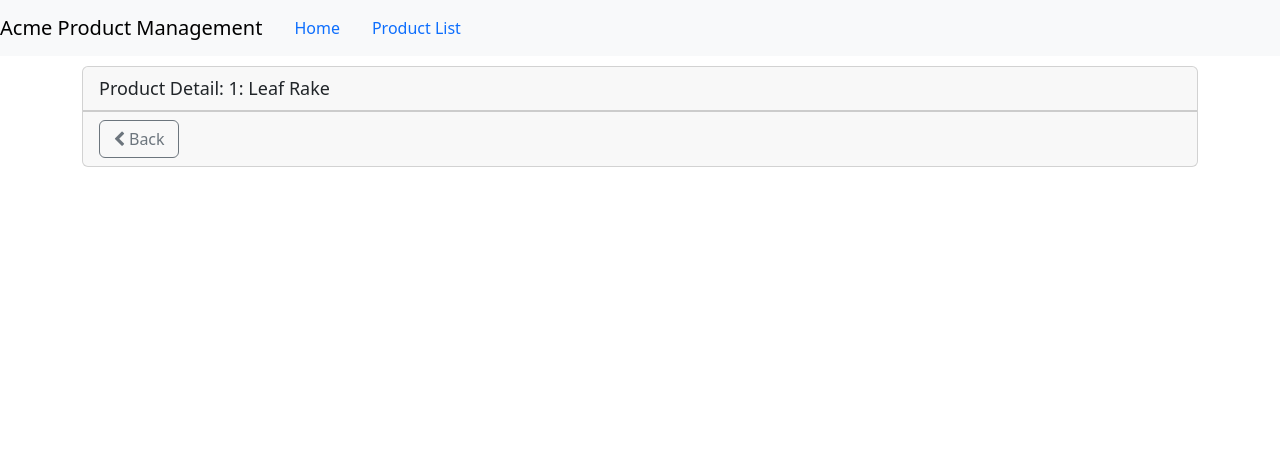
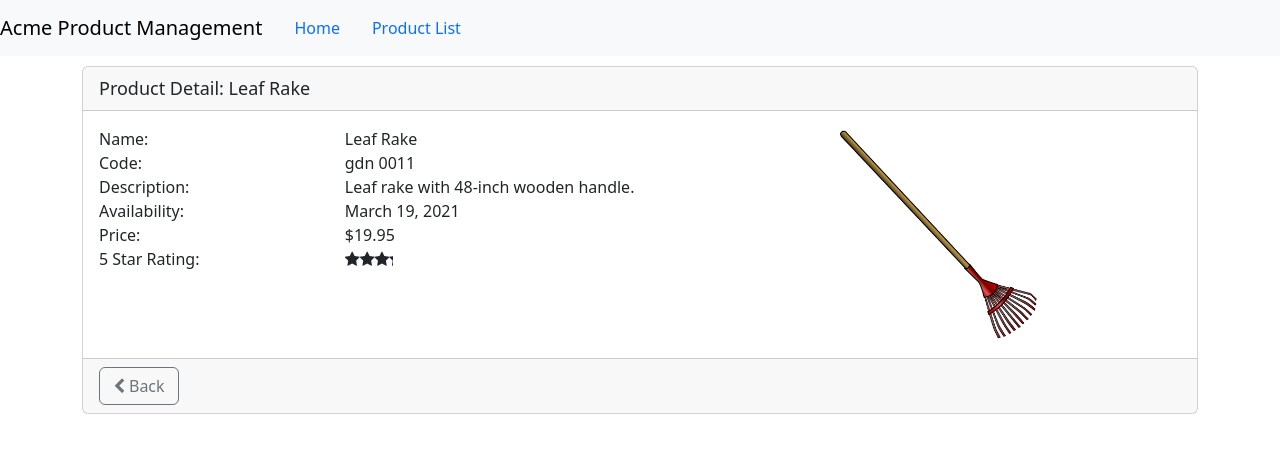
Before and after one commit to sophie-eihpos/APM, an Angular app: page /products/1 in a window 1280 px wide. Shown: the top 452 px of the page. Built offline with nearby package versions, Linux system fonts and the light colour scheme.

Commit message:
finish product detail page by adding getProduct by id service call

```diff
--- a/src/app/products/product-detail.component.html
+++ b/src/app/products/product-detail.component.html
@@ -7,6 +7,50 @@
         -->
 
     </div>
+
+    <div class='card-body'
+       *ngIf='product'>
+    <div class='row'>
+      <div class='col-md-8'>
+        <div class='row'>
+          <div class='col-md-4'>Name:</div>
+          <div class='col-md-8'>{{product.productName}}</div>
+        </div>
+        <div class='row'>
+          <div class='col-md-4'>Code:</div>
+          <div class='col-md-8'>{{product.productCode | lowercase | convertToSpaces: '-'}}</div>
+        </div>
+        <div class='row'>
+          <div class='col-md-4'>Description:</div>
+          <div class='col-md-8'>{{product.description}}</div>
+        </div>
+        <div class='row'>
+          <div class='col-md-4'>Availability:</div>
+          <div class='col-md-8'>{{product.releaseDate}}</div>
+        </div>
+        <div class='row'>
+          <div class='col-md-4'>Price:</div>
+          <div class='col-md-8'>{{product.price|currency:'USD':'symbol'}}</div>
+        </div>
+        <div class='row'>
+          <div class='col-md-4'>5 Star Rating:</div>
+          <div class='col-md-8'>
+            <pm-star [rating]='product.starRating'>
+            </pm-star>
+          </div>
+        </div>
+      </div>
+
+      <div class='col-md-4'>
+        <img class='center-block img-responsive'
+             [style.width.px]='200'
+             [style.margin.px]='2'
+             [src]='product.imageUrl'
+             [title]='product.productName'>
+      </div>
+    </div>
+  </div>
+
     <div class="card-footer">
         <button class="btn btn-outline-secondary"
             style="width:80px"
--- a/src/app/products/product-detail.component.ts
+++ b/src/app/products/product-detail.component.ts
@@ -1,6 +1,7 @@
 import { Component, OnInit } from '@angular/core';
 import { ActivatedRoute, Router } from '@angular/router';
 import { IProduct } from './product';
+import { ProductService } from './product.service';
 
 @Component({
   // selector: 'pm-product-detail', // won't need to nest this component
@@ -10,23 +11,24 @@
 export class ProductDetailComponent implements OnInit {
   pageTitle: string = 'Product Detail';
   product: IProduct | undefined;
+  errorMessage = '';
 
   constructor(private route: ActivatedRoute,
-    private router: Router) { }
+    private router: Router,
+    private productService: ProductService) { }
 
   ngOnInit(): void {
     const id = Number(this.route.snapshot.paramMap.get('id'));
-    this.pageTitle += `: ${id}`;
-    this.product =  {
-      "productId": id,
-      "productName": "Leaf Rake",
-      "productCode": "GDN-0011",
-      "releaseDate": "March 19, 2021",
-      "description": "Leaf rake with 48-inch wooden handle.",
-      "price": 19.95,
-      "starRating": 3.2,
-      "imageUrl": "assets/images/leaf_rake.png"
-    };
+    if (id) {
+      this.getProduct(id);
+    }
+  }
+
+  getProduct(id: number): void {
+    this.productService.getProduct(id).subscribe({
+      next: product => this.product = product,
+      error: err => this.errorMessage = err
+    })
   }
 
   onBack(): void {
--- a/src/app/products/product-list.component.ts
+++ b/src/app/products/product-list.component.ts
@@ -8,7 +8,7 @@
     // selector: 'pm-products',
     templateUrl: './product-list.component.html',
     styleUrls: ['./product-list.component.css'],
-    providers: [ProductService] // only register the service for this component and its children
+    // providers: [ProductService] // only register the service for this component and its children
 })
 export class ProductListComponent implements OnInit, OnDestroy {
     pageTitle = 'Product List';
@@ -47,7 +47,7 @@
     }
 
     ngOnInit(): void {
-        this.sub = this.productService.getProduct().subscribe({
+        this.sub = this.productService.getProducts().subscribe({
             next: products => {
                 this.products = products;
                 this.filteredProducts = this.products;
--- a/src/app/products/product.service.ts
+++ b/src/app/products/product.service.ts
@@ -1,22 +1,29 @@
 import { Injectable } from "@angular/core";
 import { HttpClient, HttpErrorResponse } from "@angular/common/http";
-import { Observable, catchError, tap, throwError } from "rxjs";
+import { Observable, catchError, map, tap, throwError } from "rxjs";
 import { IProduct } from "./product";
 
-@Injectable(
-    // {
-    //     providedIn: 'root' // register the service at root to share with all components
-    // }
-)
+@Injectable({
+  providedIn: 'root'
+})
 export class ProductService {
     private productUrl = 'api/products/products.json';
 
     constructor(private http: HttpClient) { }
 
-    getProduct(): Observable<IProduct[]> {
+    getProducts(): Observable<IProduct[]> {
         return this.http.get<IProduct[]>(this.productUrl).pipe(
             tap(data => console.log('All', JSON.stringify(data))),
             catchError(this.handleError)
+        );
+    }
+
+    // Get one product
+    // Since we are working with a json file, we can only retrieve all products
+    // So retrieve all products and then find the one we want using 'map'
+    getProduct(id: number): Observable<IProduct | undefined> {
+      return this.getProducts().pipe(
+          map((products: IProduct[]) => products.find(p => p.productId === id))
         );
     }
 
```
